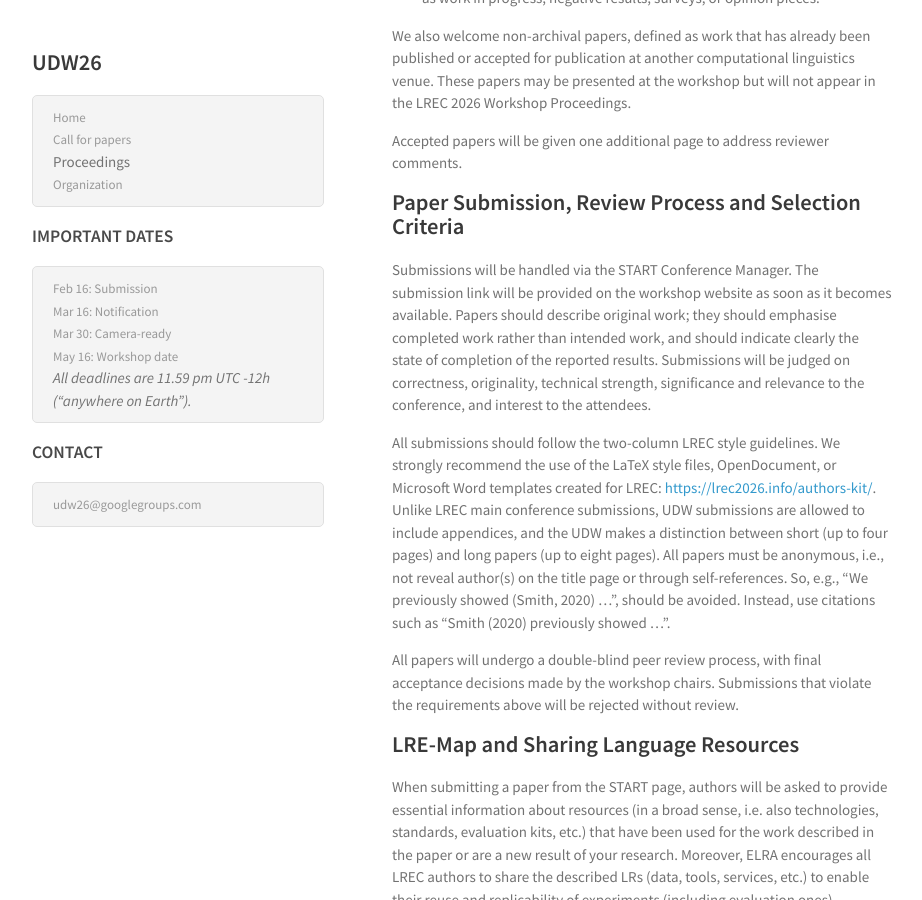
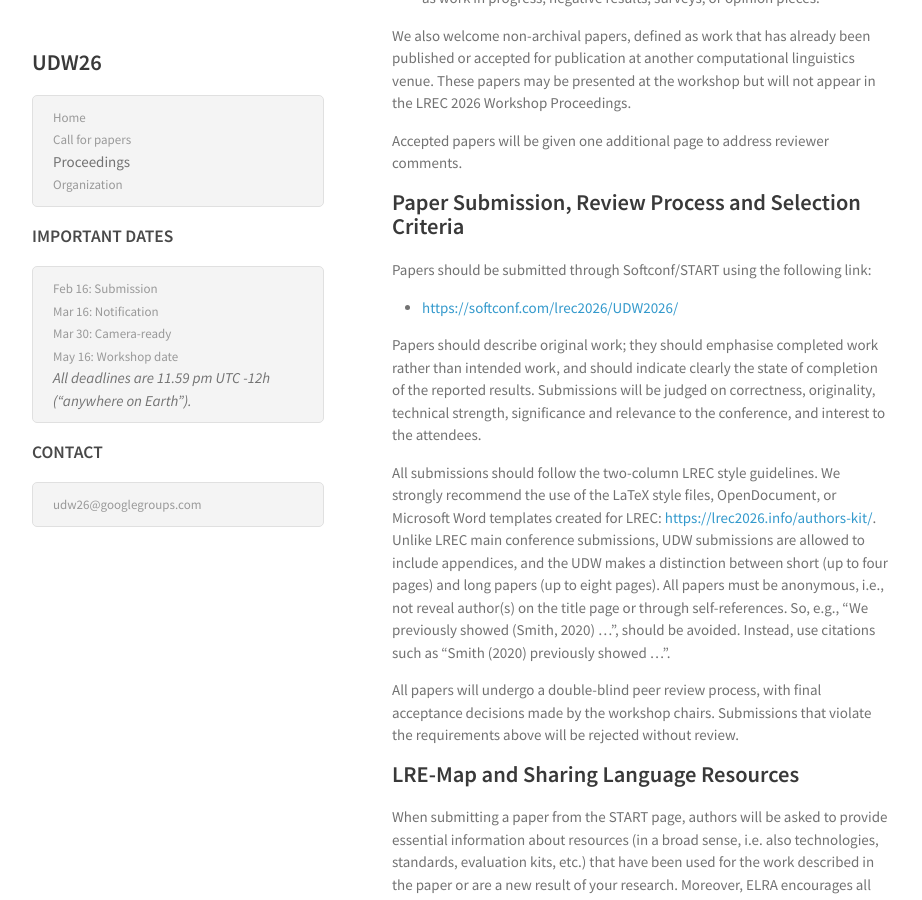
Before and after one commit to UniversalDependencies/udw26, a Jekyll site: the page built from cfp.md, in a window 1280 px wide and 900 px high, scrolled down 1105 px. Shown: the whole window, without its empty margins (178-1100 px from the left). Built offline with Jekyll 4.4.1, drawn with Linux system fonts in a browser that asks for light colours; our own code applies the rules of GitHub Pages for plain Markdown files.

Commit message:
Update CfP.

```diff
--- a/cfp.md
+++ b/cfp.md
@@ -62,14 +62,16 @@ comments.
 
 ## Paper Submission, Review Process and Selection Criteria
 
-Submissions will be handled via the START Conference Manager. The
-submission link will be provided on the workshop website as soon as it
-becomes available.  Papers should describe original work; they should
-emphasise completed work rather than intended work, and should
-indicate clearly the state of completion of the reported results.
-Submissions will be judged on correctness, originality, technical
-strength, significance and relevance to the conference, and interest
-to the attendees.
+
+Papers should be submitted through Softconf/START using the following link:
+
+- <https://softconf.com/lrec2026/UDW2026/>
+
+Papers should describe original work; they should emphasise completed
+work rather than intended work, and should indicate clearly the state
+of completion of the reported results.  Submissions will be judged on
+correctness, originality, technical strength, significance and
+relevance to the conference, and interest to the attendees.
 
 All submissions should follow the two-column LREC style guidelines. We
 strongly recommend the use of the LaTeX style files, OpenDocument, or
```
